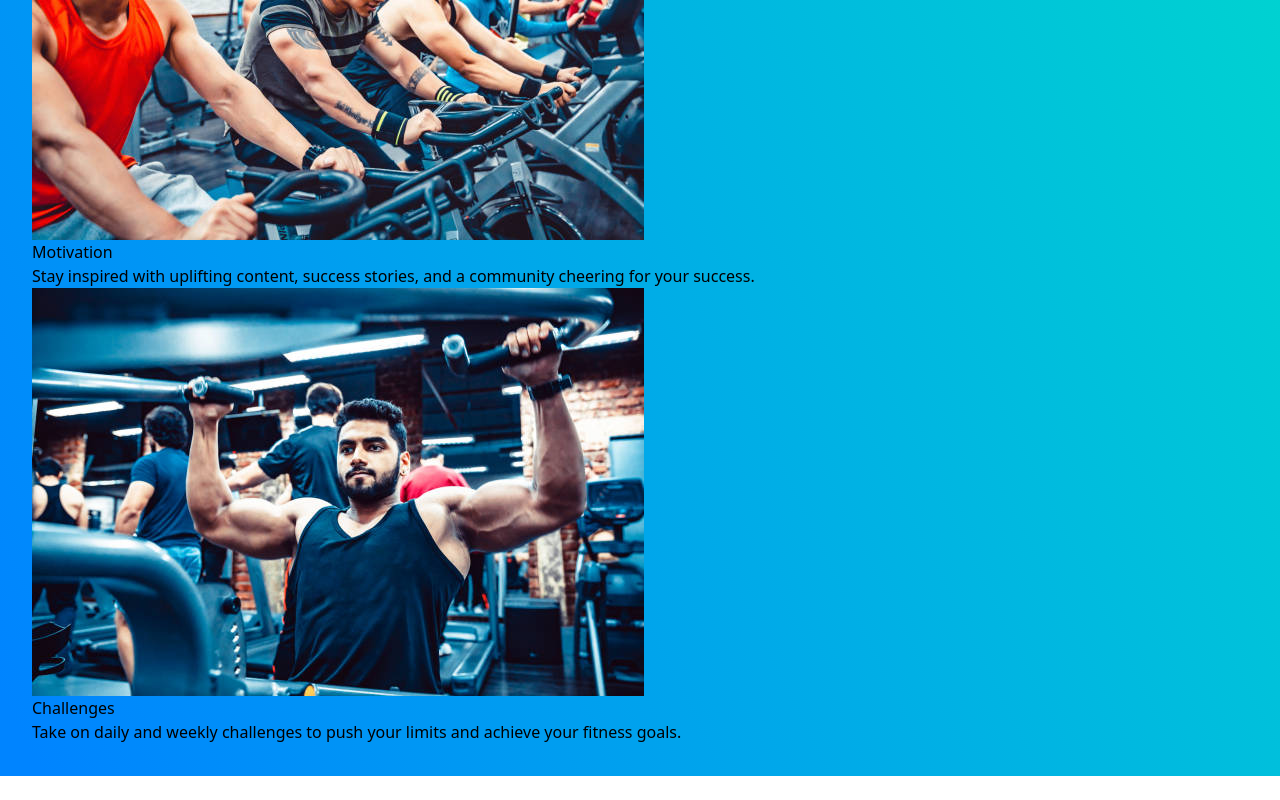
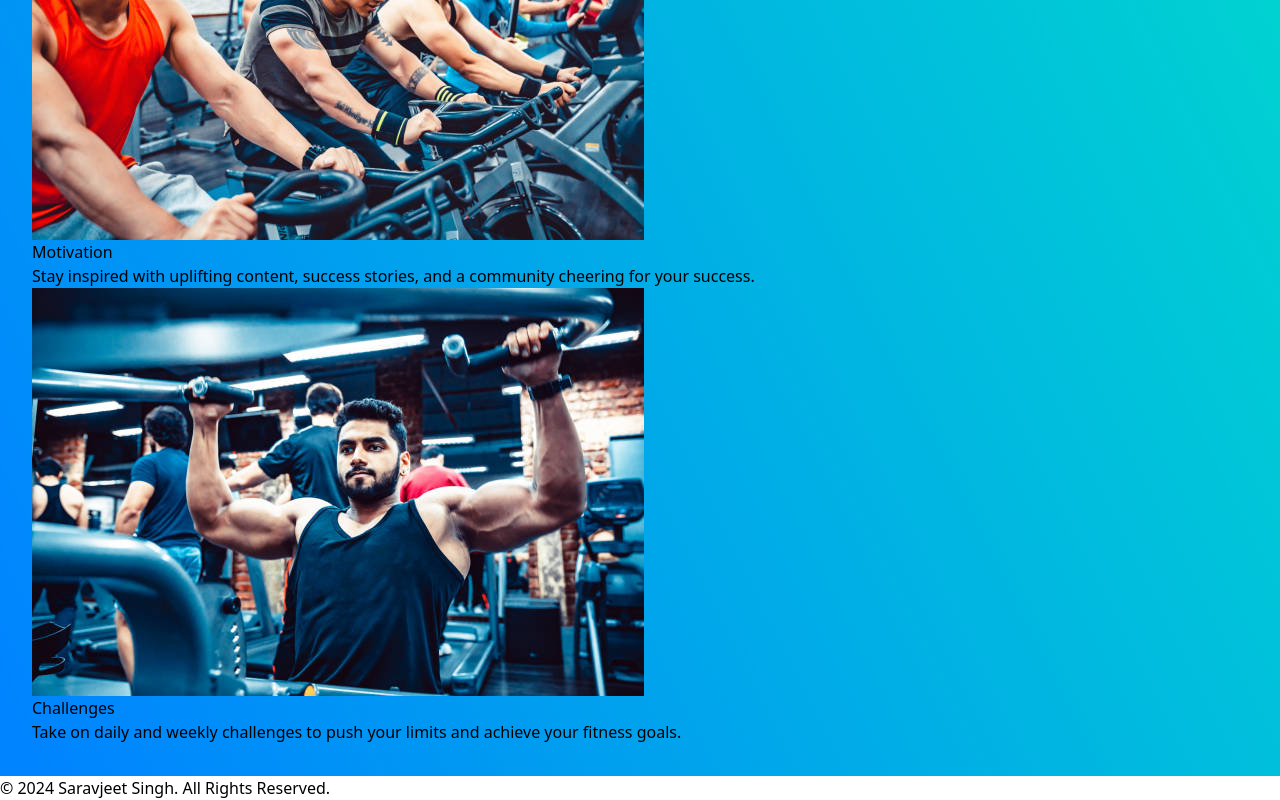
Before and after one commit to Saravjeet0806/aarogya_smart, a React (Vite) app: page / in a window 1280 px wide. Shown: the part 1224-2024 px from the top of the page. Before the commit the page ends 2000 px from the top, so only its background shows below. Built offline with nearby package versions, Linux system fonts and the light colour scheme; no server answers.

Commit message:
name changes and include components

```diff
--- a/src/App.jsx
+++ b/src/App.jsx
@@ -11,8 +11,8 @@ import SignUp from './components/SignUp';
 import HeroSection from './components/HeroSection';
 import { useAuthState } from 'react-firebase-hooks/auth';
 import { auth } from './firebase';
- import WorkoutPlan from './components/WorkoutPlan';
-
+import WorkoutPlan from './components/WorkoutPlan';
+import Footer from './components/Footer';  // Import Footer
 
 function App() {
   const [user, loading] = useAuthState(auth);
@@ -50,6 +50,8 @@ function App() {
               <Route path="/signup" element={<SignUp />} />
             </Routes>
           </div>
+          {/* Include Footer */}
+          <Footer />
         </div>
       </Router>
     </div>
```
